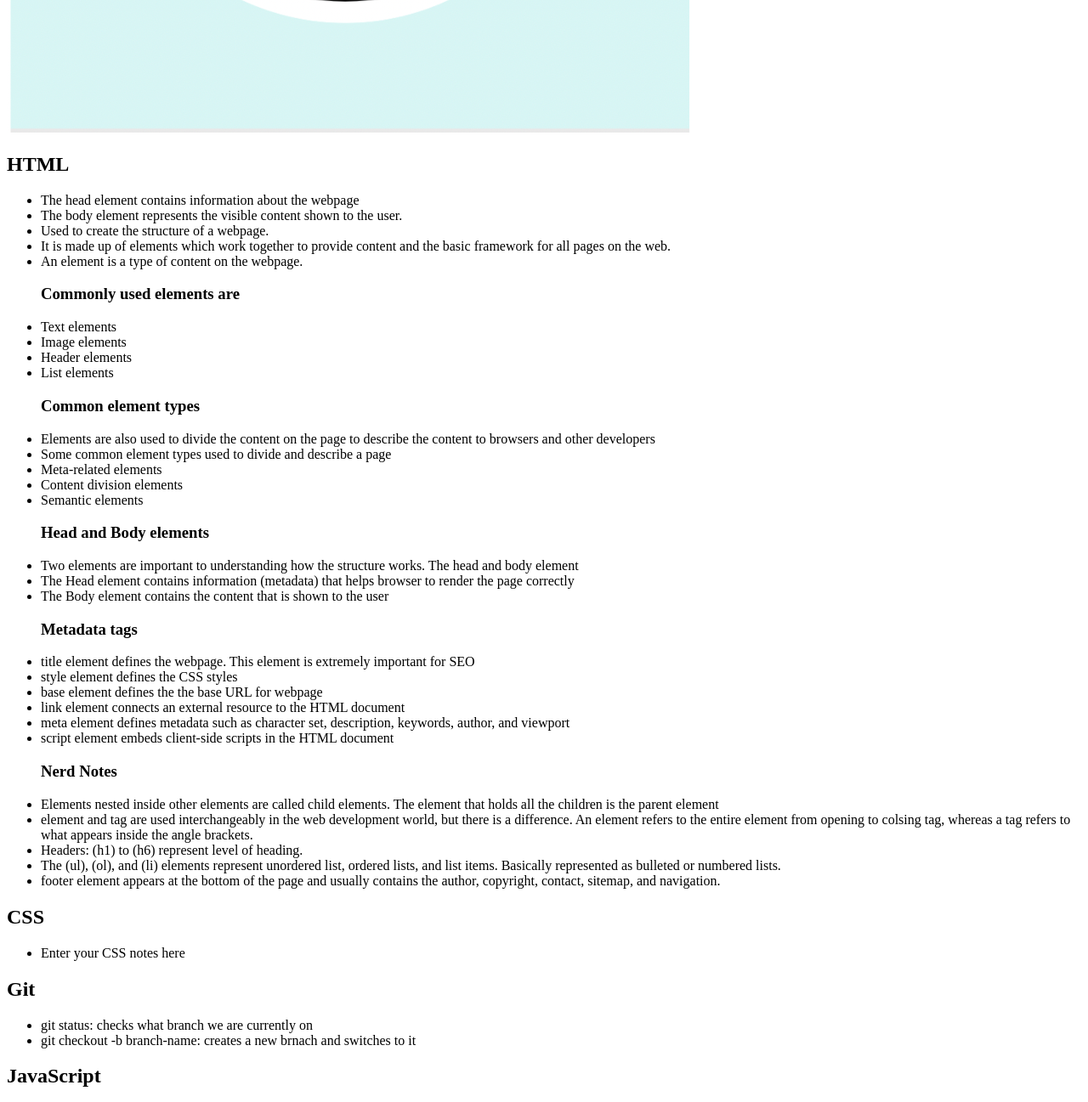
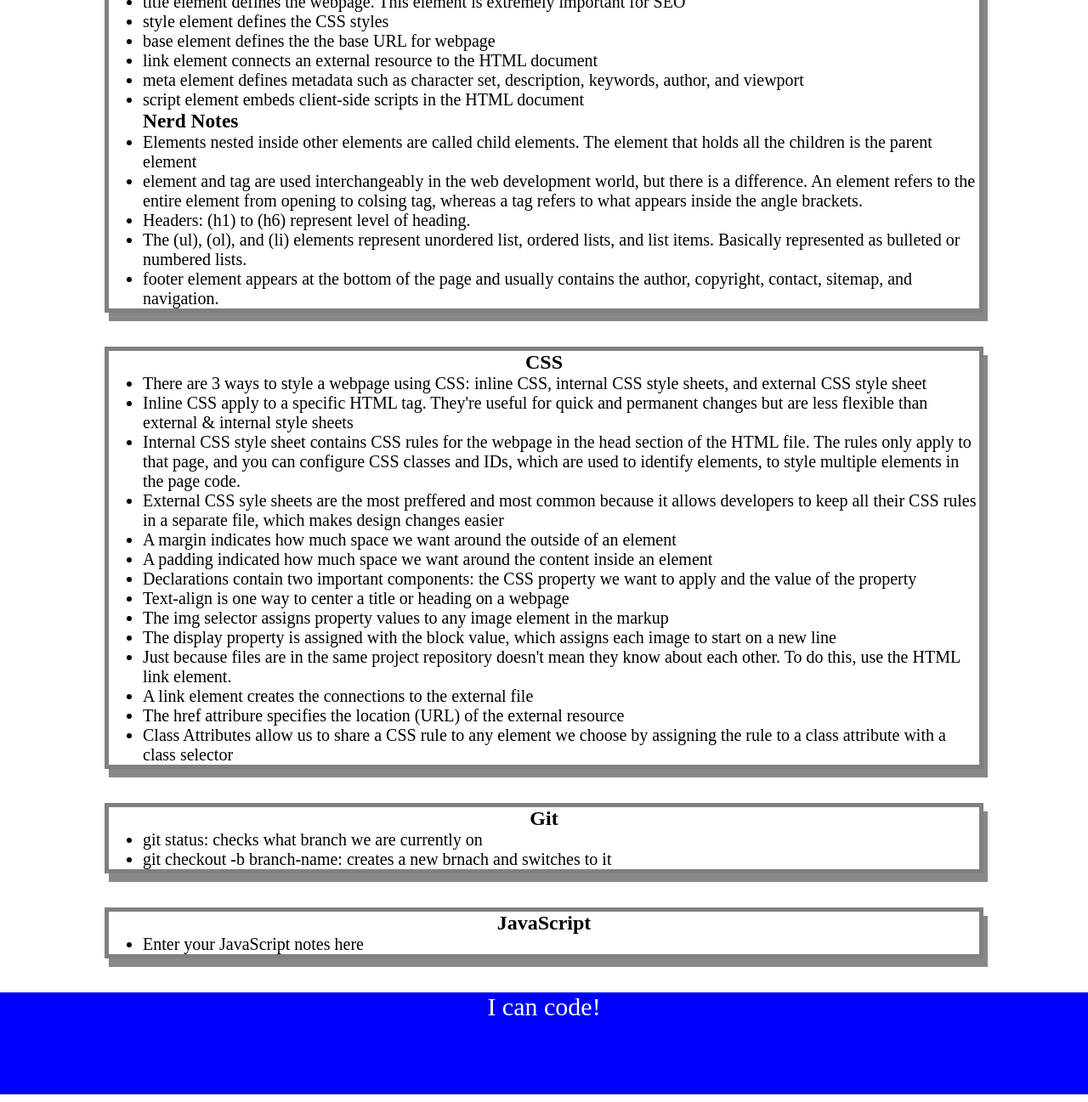
Before and after one commit to TyGosley/prework-study-guide-original, a plain HTML site: page index.html in a window 1280 px wide. Shown: the part 700-1997 px from the top of the page at 85% size. Drawn offline with Linux system fonts and the light colour scheme.

Commit message:
added CSS to project

```diff
--- /dev/null
+++ b/assets/style.css
@@ -0,0 +1,48 @@
+* {
+    margin: 0;
+    padding:0;
+}
+
+header,
+
+footer {
+    width: 100%;
+    height: 120px;
+    background-color: blue;
+    color: white;
+
+}
+
+h1,
+h2 {
+    text-align: center;
+}
+
+img {
+    display: block;
+    height: 50px;
+    width: 50px;
+    margin-left: auto;
+    margin-right: auto;
+
+}
+
+ul {
+    padding-left: 40px;
+    font-size: 20px;
+
+}
+
+p{
+    text-align: center;
+    font-size: 30px;
+
+}
+
+.card {
+    width: 80%;
+    margin: 40px auto;
+    border: 5px solid gray;
+    box-shadow: 5px 10px #888888;
+
+}
--- a/index.html
+++ b/index.html
@@ -4,6 +4,7 @@
     <meta charset="UTF-8" />
     <meta http-equiv="X-UA-Compatible" content="IE=edge" />
     <meta name="viewport" content="width=device-width, initial-scale=1.0" />
+    <link rel="stylesheet" href="./assets/style.css">
     <title>Prework Study Guide</title>
   </head>
   <body>
@@ -95,7 +96,37 @@
 
         <ul>
 
-          <li>Enter your CSS notes here</li>
+          <li>There are 3 ways to style a webpage using CSS: inline CSS, internal CSS style sheets, and external CSS style sheet</li>
+
+          <li>Inline CSS apply to a specific HTML tag. They're useful for quick and permanent changes but are less flexible than external & internal style sheets</li>
+
+          <li>Internal CSS style sheet contains CSS rules for the webpage in the head section of the HTML file. The rules only apply to that page, and you can configure CSS classes and IDs, which are used to identify elements, to style multiple elements in the page code.</li>
+
+          <li>External CSS syle sheets are the most preffered and most common because it allows developers to keep all their CSS rules in a separate file, which makes design changes easier</li>
+
+          <li>A margin indicates how much space we want around the outside of an element</li>
+
+          <li>A padding indicated how much space we want around the content inside an element</li>
+
+          <li>Declarations contain two important components: the CSS property we want to apply and the value of the property</li>
+
+          <li>Text-align is one way to center a title or heading on a webpage</li>
+
+          <li>The img selector assigns property values to any image element in the markup</li>
+
+          <li>The display property is assigned with the block value, which assigns each image to start on a new line</li>
+
+          <li>Just because files are in the same project repository doesn't mean they know about each other.  To do this, use the HTML link element.</li>
+
+          <li>A link element creates the connections to the external file</li>
+
+          <li> The href attribure specifies the location (URL) of the external resource</li>
+
+          <li>Class Attributes allow us to share a CSS rule to any element we choose by assigning the rule to a class attribute with a class selector</li>
+
+
+
+
 
         </ul>
 
```
